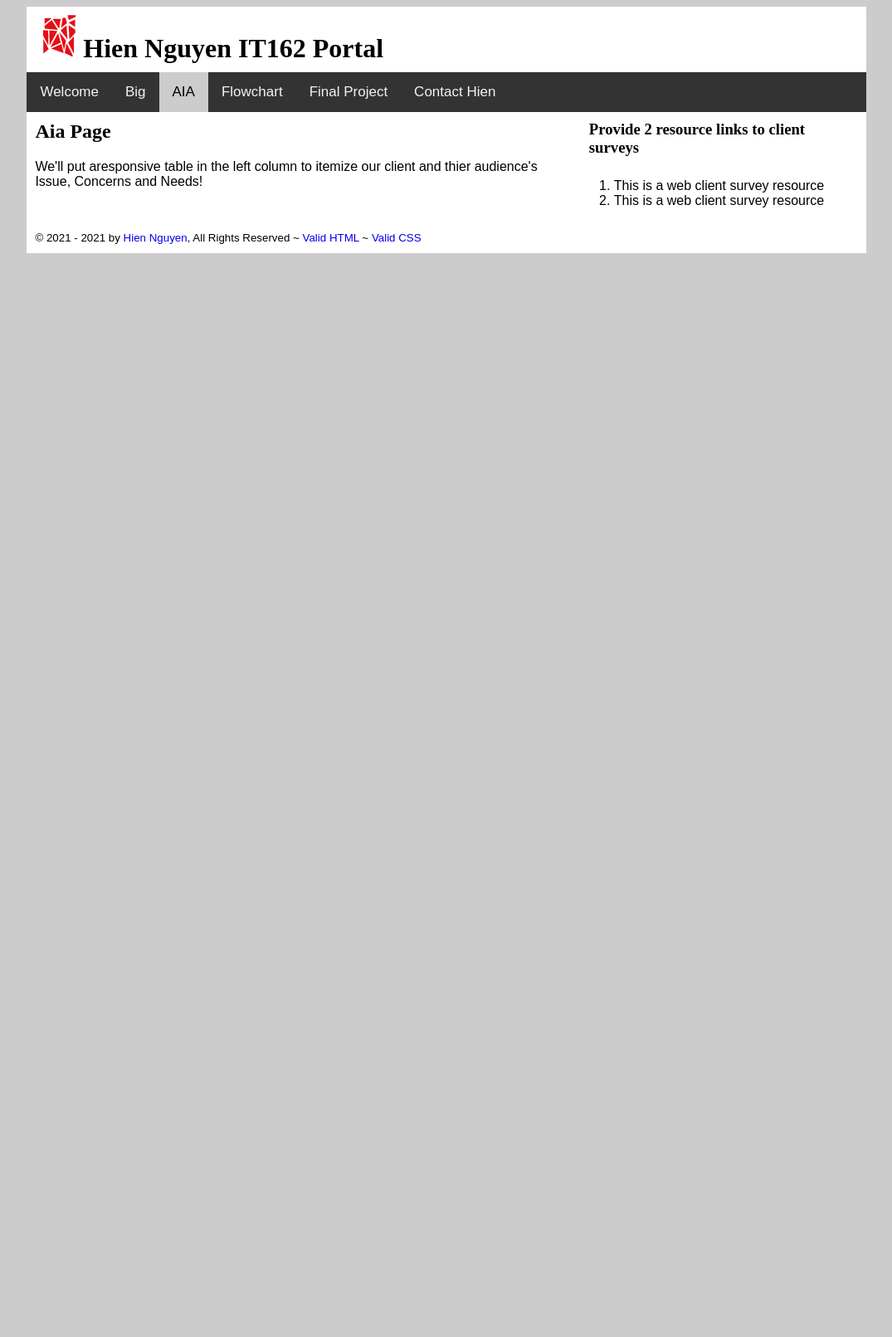
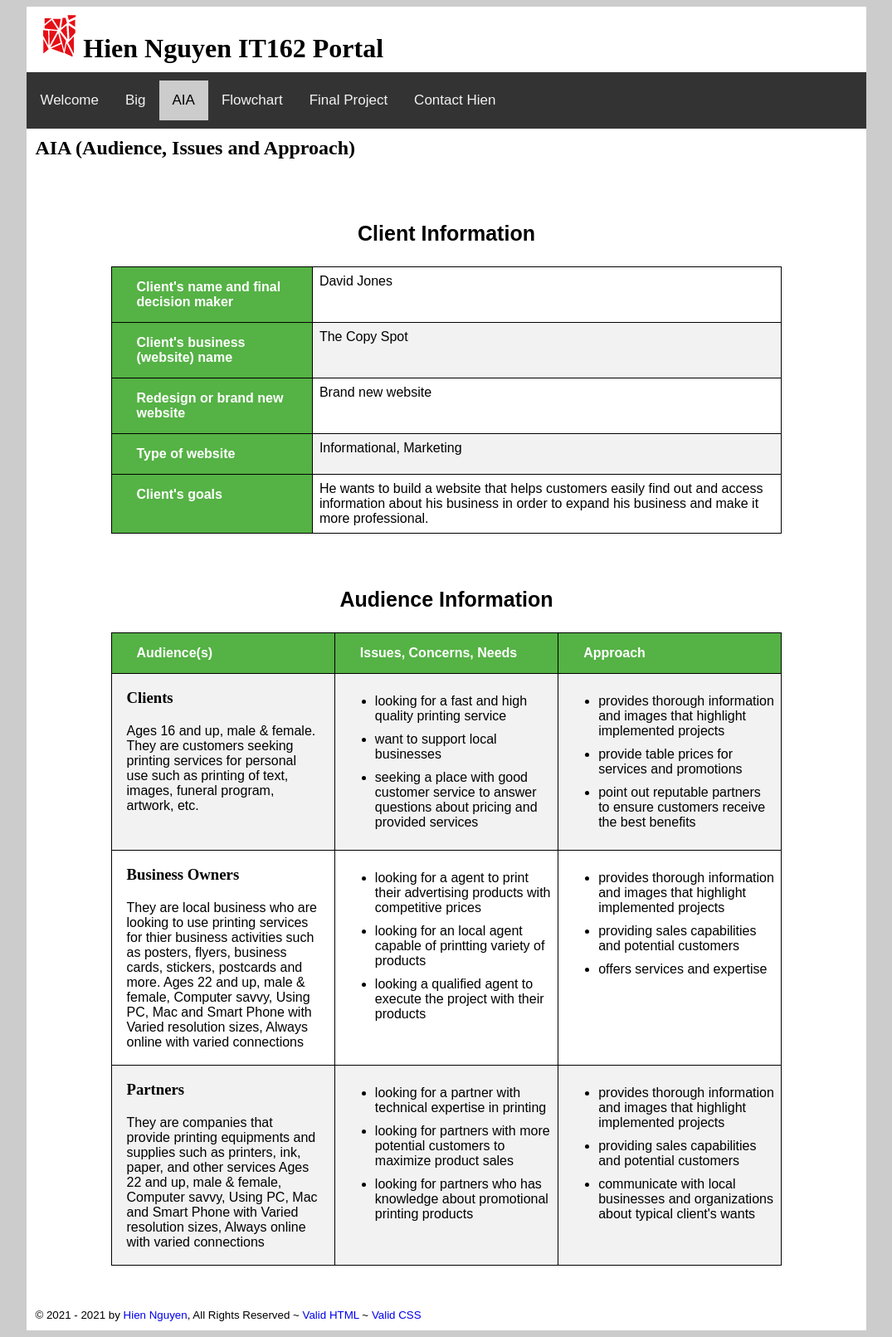
Before and after one commit to ktsthehien/it162, a PHP site: page /aia.php in a window 1280 px wide. Shown: the whole page at 83% size, without its empty margins (102-1177 px from the left). Before the commit the page ends 305 px from the top, so only its background shows below. Run offline with PHP 8.4, Linux system fonts and the light colour scheme; some libraries are stand-ins or nearby versions; some web fonts are replaced.

Commit message:
Add files via upload

```diff
--- a/aia.php
+++ b/aia.php
@@ -1,20 +1,111 @@
 <?php include "includes/header.php";?>
 
-<!-- Responsive table coming soon! -->
- <p>We'll put aresponsive table in the left column to itemize our client and thier audience's Issue, Concerns and Needs!</p>
+    <div class="wrapper-aia">
 
-</section>
-<!-- END LEFT COL -->
 
-<!-- START RIGHT COL -->
-<aside>
- <h3>Provide 2 resource links to client surveys</h3>
-    <ol>
-        <li>This is a web client survey resource</li>
-        <li>This is a web client survey resource</li>
+        <table class="client">
+          <caption><b>Client Information</b></caption>
+          <tr>
+            <th>Client's name and final decision maker</th>
+            <td>David Jones</td>
+          </tr>
+          <tr>
+            <th>Client's business (website) name</th>
+            <td>The Copy Spot</td>
+          </tr>
+          <tr>
+            <th>Redesign or brand new website</th>
+            <td>Brand new website</td>
+          </tr>
+          <tr>
+            <th>Type of website</th>
+            <td>Informational, Marketing</td>
+          </tr>
+          <tr>
+            <th>Client's goals</th>
+            <td>He wants to build a website that helps customers easily find out and access information about his business in order to expand his business and make it more professional.</td>
+          </tr>
+       </table>
 
-    </ol>
-</aside>
+        <table class="audience">
+         <caption><b>Audience Information</b></caption>
+          <tr>
+            <th>Audience(s)</th>
+            <th>Issues, Concerns, Needs</th>
+            <th>Approach</th>
+          </tr>
+          <tr>
+            <td><h3>Clients</h3>
+                <p>Ages 16 and up, male & female.
+                    They are customers seeking printing services for personal use such as printing of text, images, funeral program, artwork, etc.
+                </p></td>
+            <td>
+              <ul>
+                <li>looking for a fast and high quality printing service</li>
+                <li>want to support local businesses</li>
+                <li>seeking a place with good customer service to answer questions about pricing and provided services</li>
+              </ul>
+            </td>
+            <td>
+              <ul>
+                <li>provides thorough information and images that highlight implemented projects</li>
+                <li>provide table prices for services and promotions</li>
+                <li>point out reputable partners to ensure customers receive the best benefits</li>
+              </ul>
+            </td>
+          </tr>
+          <tr>
+            <td><h3>Business Owners</h3>
+                <p>They are local business who are looking to use printing services for thier business activities such as posters, flyers, business cards, stickers, postcards and more.
+                   Ages 22 and up,
+                   male & female,
+                   Computer savvy,
+                   Using PC, Mac and Smart Phone with
+                   Varied resolution sizes,
+                   Always online with varied connections
+                </p></td>
+            <td>
+              <ul>
+                <li>looking for a agent to print their advertising products with competitive prices</li>
+                <li>looking for an local agent capable of printting variety of products</li>
+                <li>looking a qualified agent to execute the project with their products</li>
+              </ul>
+            </td>
+            <td>
+              <ul>
+                <li>provides thorough information and images that highlight implemented projects</li>
+                <li>providing sales capabilities and potential customers</li>
+                <li>offers services and expertise</li>
+              </ul>
+            </td>
+          </tr>
+          <tr>
+            <td><h3>Partners</h3>
+                <p>They are companies that provide printing equipments and supplies such as printers, ink, paper, and other services
+                   Ages 22 and up,
+                   male & female,
+                   Computer savvy,
+                   Using PC, Mac and Smart Phone with
+                   Varied resolution sizes,
+                   Always online with varied connections
+                </p></td>
+            <td>
+              <ul>
+                <li>looking for a partner with technical expertise in printing</li>
+                <li>looking for partners with more potential customers to maximize product sales</li>
+                <li>looking for partners who has knowledge about promotional printing products</li>
+              </ul>
+              </td>
+            <td>
+              <ul>
+                <li>provides thorough information and images that highlight implemented projects</li>
+                <li>providing sales capabilities and potential customers</li>
+                <li>communicate with local businesses and organizations about typical client's wants</li>
+              </ul>
+            </td>
+          </tr>
+</table>
+        </div>
 <!-- END RIGHT COL -->
 
 <?php include "includes/footer.php";?>
--- a/contact.php
+++ b/contact.php
@@ -1,4 +1,6 @@
 <?php include "includes/header.php";?>
+
+<section>
 
 <!-- MAKE SURE YOU GET YOUR (3) IMAGES SAVED INTO YOUR IMAGES FOLDER -->
  <img src="images/desktop.jpg" class="desktop" alt="My Photo" />
--- a/css/portal.css
+++ b/css/portal.css
@@ -124,6 +124,10 @@ footer {
 		float:left;
 	}
 
+    .wrapper-aia {
+		width:100%;
+	}
+
      aside {
 		width:34%;
 		float:right;
--- /dev/null
+++ b/css/tables.css
@@ -0,0 +1,62 @@
+/*table {border-collapse:collapse;}
+   table.client th{
+       width:100px;
+       text-align:left;
+       border:4px solid #ccc;
+       padding:5px;
+       }
+   td {border:4px solid #ccc; padding:5px;}*/
+
+table {
+    border: 1px solid #000;
+    border-collapse: collapse;
+    margin: auto;
+    width: 80%;
+
+}
+li{margin: 10px 0}
+tr {
+    vertical-align: top;
+}
+
+
+table td, table th {
+    border: 1px solid #000;
+    padding: 8px;
+}
+
+table tr:nth-child(even){background-color: #f2f2f2;}
+
+table tr:hover {background-color: #ddd;}
+
+table th {
+    padding-top: 15px;
+    padding-bottom: 15px;
+    text-align: left;
+    background-color: #55b245;
+    color: white;
+    padding-left: 30px;
+}
+
+table.client{
+    margin: 40px auto;
+}
+
+table.client th{
+    text-align: left;
+    width: 30%;
+
+}
+
+table.audience{
+    margin: 40px auto;
+}
+
+table.audience th {
+    width: 33.3%;
+}
+
+caption{
+    font-size: 25px;
+    margin: 25px;
+}
--- a/flowchart.php
+++ b/flowchart.php
@@ -1,4 +1,5 @@
 <?php include "includes/header.php";?>
+<section>
 
 <!-- Responsive table coming soon! -->
  <p>We'll attemp iframing in a google doc that shows our final project wireframe and flowchart here</p>
--- a/includes/header.php
+++ b/includes/header.php
@@ -10,6 +10,7 @@
 <link rel="stylesheet" href="css/nav.css" />
 <link rel="stylesheet" href="css/portal.css" />
 <link rel="stylesheet" href="css/form.css" />
+<link rel="stylesheet" href="css/tables.css" />
 </head>
 
 <body>
@@ -36,5 +37,5 @@
 </header>
 
 <!-- START LEFT COL -->
-<section>
+
  <h2 class="pageID"><?=$PageID?></h2>
--- a/includes/portal-config.php
+++ b/includes/portal-config.php
@@ -37,7 +37,7 @@ switch(THIS_PAGE){
 
     case 'aia.php':
         $title = "Hien's IT162 Aia Page";
-        $PageID = 'Aia Page';
+        $PageID = 'AIA (Audience, Issues and Approach)';
     break;
 
     default:
--- a/index.php
+++ b/index.php
@@ -1,4 +1,7 @@
 <?php include "includes/header.php";?>
+
+
+<section>
 
 <!-- MAKE SURE YOU GET YOUR (3) IMAGES SAVED INTO YOUR IMAGES FOLDER -->
  <img src="images/desktop.jpg" class="desktop" alt="My Photo" />
```
